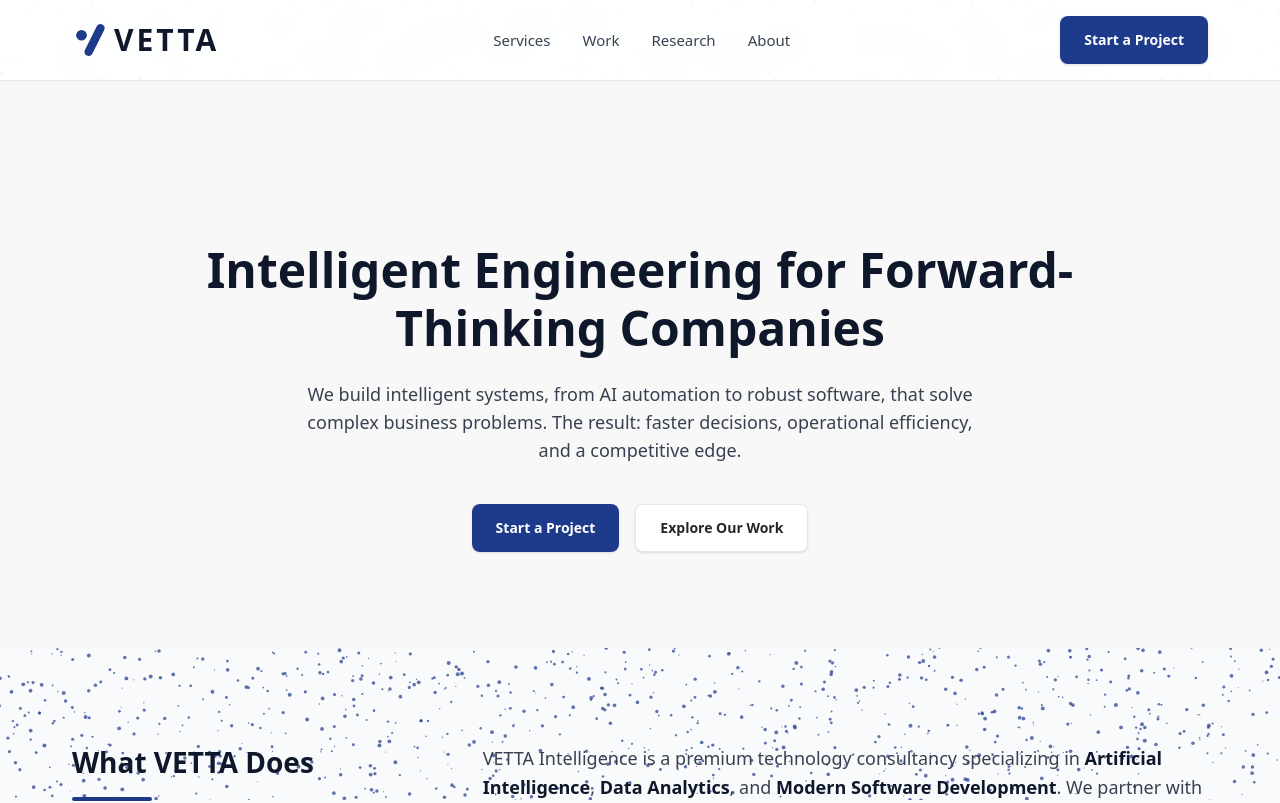
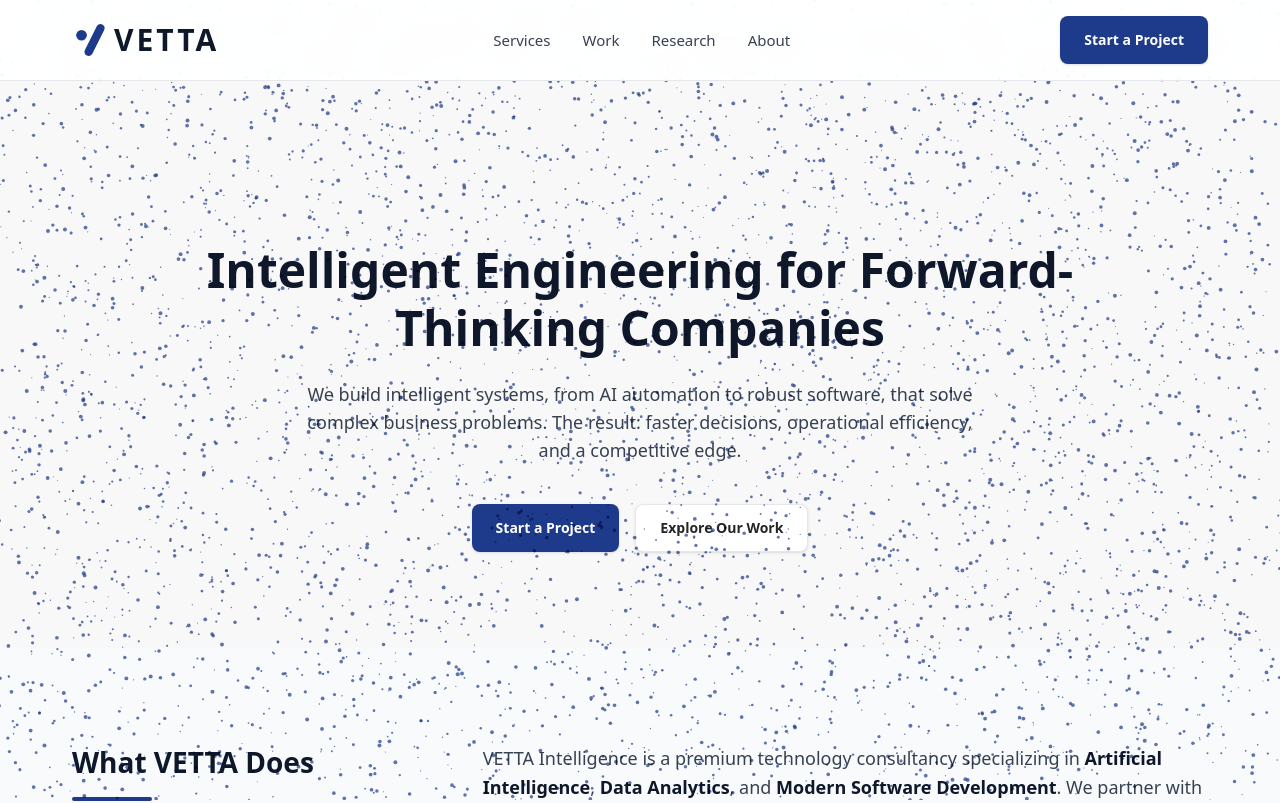
Before and after one commit to haulbox2361/VETTA-, a Next.js app: page / in a window 1280 px wide. Shown: the top 803 px of the page. Built offline with nearby package versions, Linux system fonts and the light colour scheme; no server answers.

Commit message:
Fix CSS stacking contexts so particles display over white backgrounds but hide under CTA boxes

```diff
--- a/app/layout.tsx
+++ b/app/layout.tsx
@@ -41,11 +41,13 @@
     <html lang="en">
       <body className="antialiased min-h-screen flex flex-col">
         <InteractiveBackground />
-        <Header />
-        <main className="flex-1 relative z-10">
+        <div className="relative z-20">
+          <Header />
+        </div>
+        <main className="flex-1">
           {children}
         </main>
-        <div className="relative z-10">
+        <div className="relative z-20">
           <Footer />
         </div>
       </body>
```
